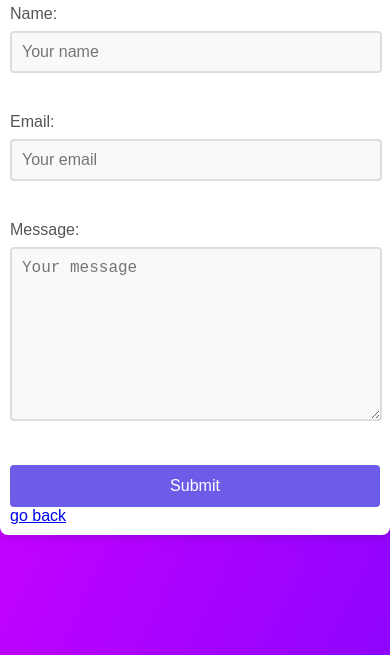
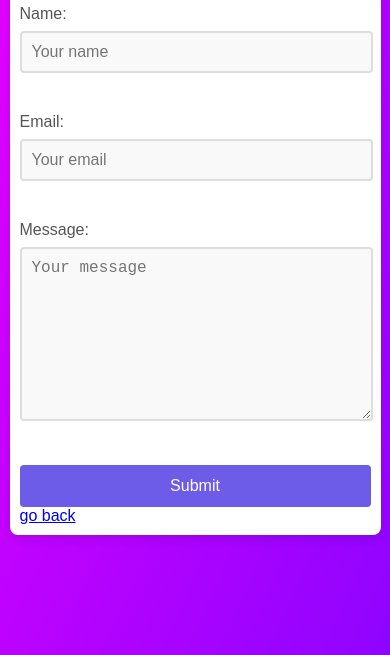
Before and after one commit to MohdHassan0912/first-repo, a plain HTML site: page contact.html in a window 390 px wide. Shown: the part 189-844 px from the top of the page. Drawn offline with Linux system fonts and the light colour scheme.

Commit message:
updated size of contact form

```diff
--- a/contact.html
+++ b/contact.html
@@ -23,6 +23,8 @@
             /* width: 100%; */
             width: 400px;
             padding: 10px;
+
+
         }
         h1 {
             text-align: center;
@@ -70,6 +72,12 @@
             min-height: 150px;
             resize: vertical;
         }
+        @media screen and (max-width:768px){
+            .contact-form{
+                width: 90%;
+                margin: 0 auto;
+            }
+            }
     </style>
 </head>
 <body>
```
